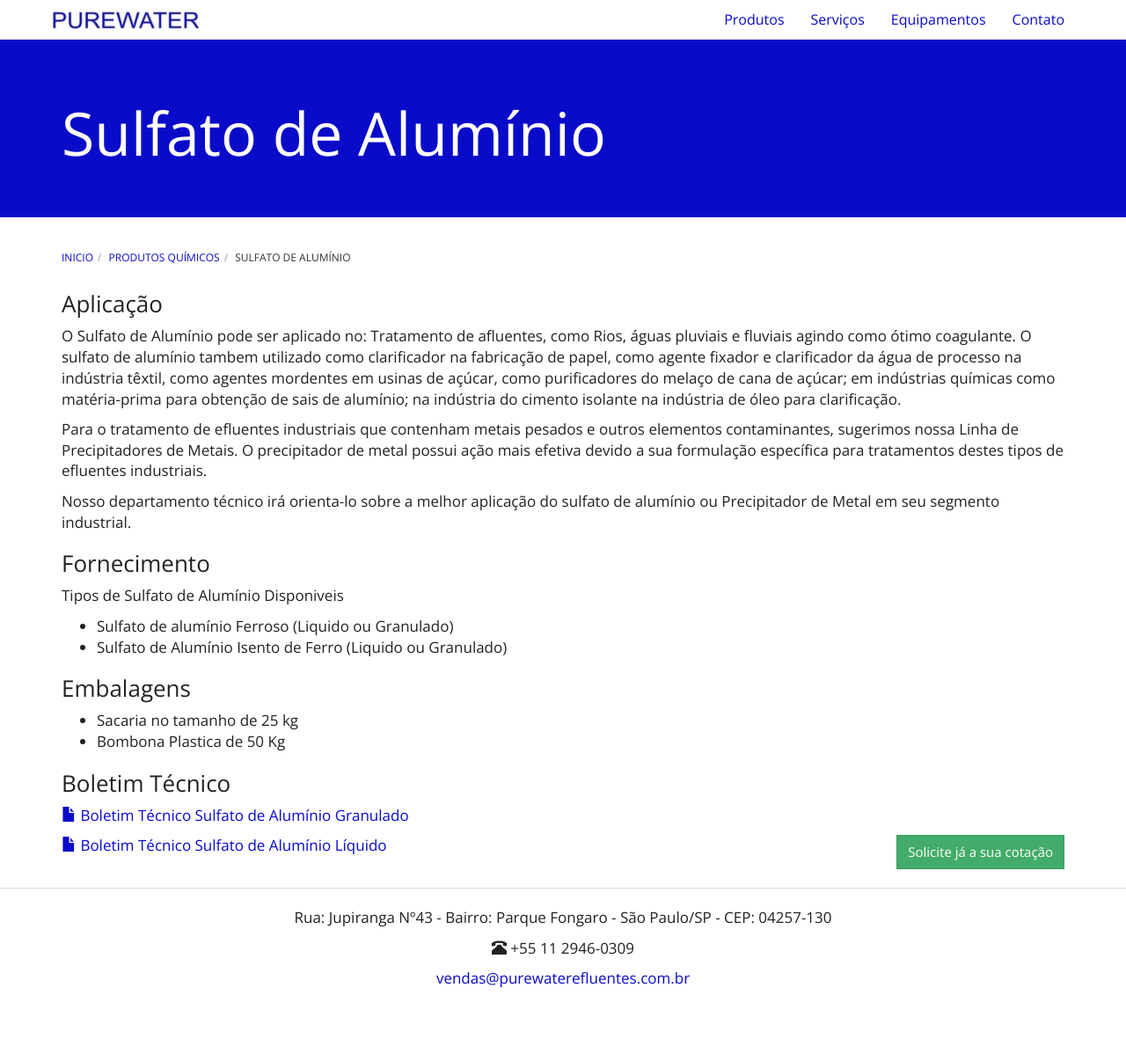
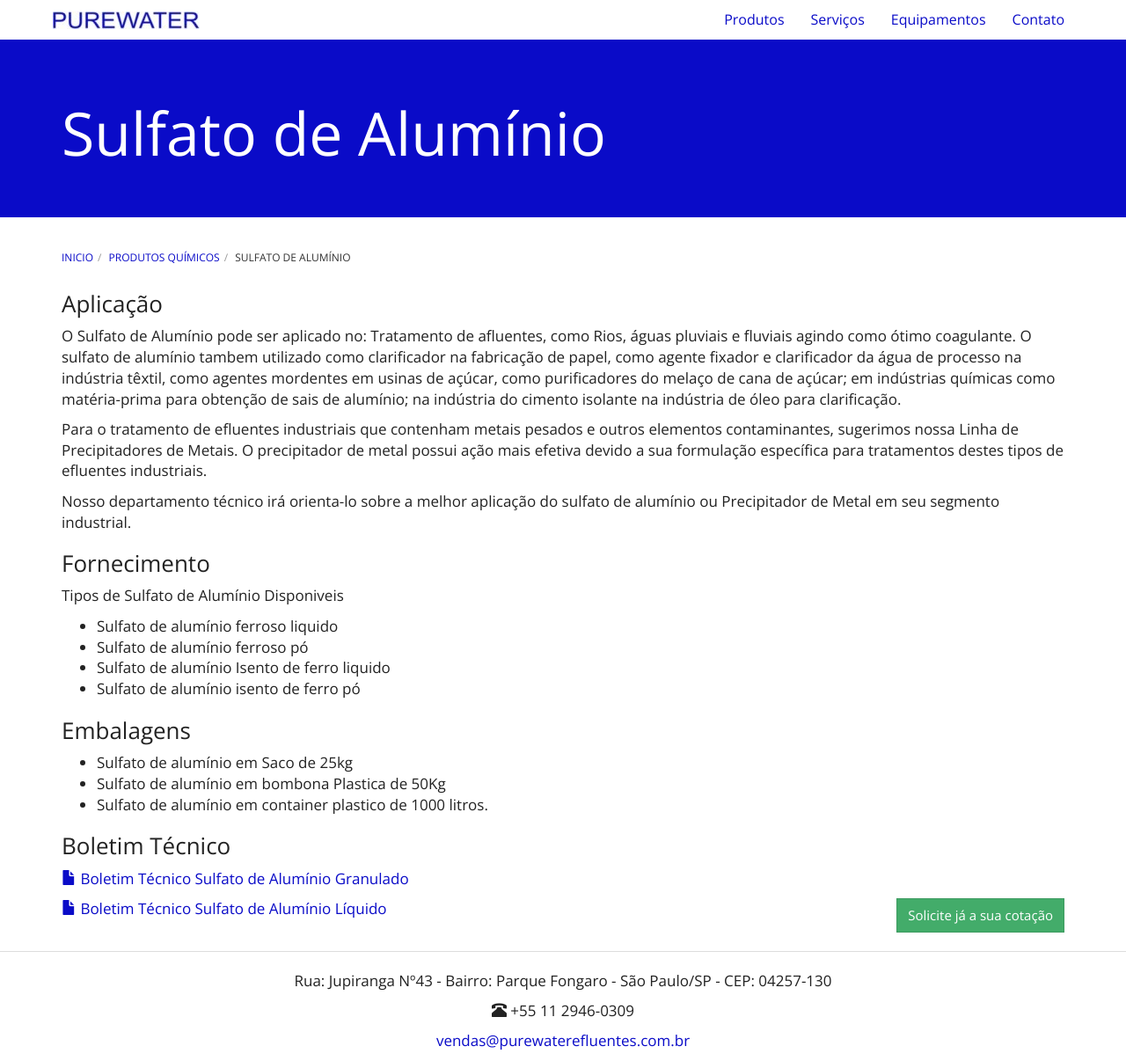
Before and after one commit to purewaterefluentes/purewaterefluentes.github.io, a Jekyll site: the page built from produtos/sulfato-de-aluminio.md, in a window 1280 px wide and 1206 px high. Shown: the whole window at 88% size. Built offline with Jekyll 4.4.1, drawn with Linux system fonts in a browser that asks for light colours; nearby versions of some CDN libraries; library files that are not in the unit come from our copies.

Commit message:
Update sulfato-de-aluminio.md

```diff
--- a/produtos/sulfato-de-aluminio.md
+++ b/produtos/sulfato-de-aluminio.md
@@ -1,8 +1,9 @@
 ---
 layout: contato
+pageTitle: Sulfato de alumínio, sulfato de aluminio liquido, sulfato de alumínio granulado
 title: Sulfato de Alumínio
+subtitle:
 ---
-
 ### Aplicação
 
 O Sulfato de Alumínio pode ser aplicado no: Tratamento de afluentes, como Rios, águas pluviais e fluviais agindo como ótimo coagulante. O sulfato de alumínio tambem utilizado como clarificador na fabricação de papel, como agente fixador e clarificador da água de processo na indústria têxtil, como agentes mordentes em usinas de açúcar, como purificadores do melaço de cana de açúcar; em indústrias químicas como matéria-prima para obtenção de sais de alumínio; na indústria do cimento isolante na indústria de óleo para clarificação.
@@ -14,13 +15,16 @@
 ### Fornecimento
 Tipos de Sulfato de Alumínio Disponiveis
 
-- Sulfato de alumínio Ferroso (Liquido ou Granulado)
-- Sulfato de Alumínio Isento de Ferro (Liquido ou Granulado)
+- Sulfato de alumínio ferroso liquido
+- Sulfato de alumínio ferroso pó
+- Sulfato de alumínio Isento de ferro liquido
+- Sulfato de alumínio isento de ferro pó
 
 ### Embalagens
 
-- Sacaria no tamanho de 25 kg
-- Bombona Plastica de 50 Kg
+- Sulfato de alumínio em Saco de 25kg
+- Sulfato de alumínio em bombona Plastica de 50Kg
+- Sulfato de alumínio em container plastico de 1000 litros.
 
 ### Boletim Técnico
 
```
